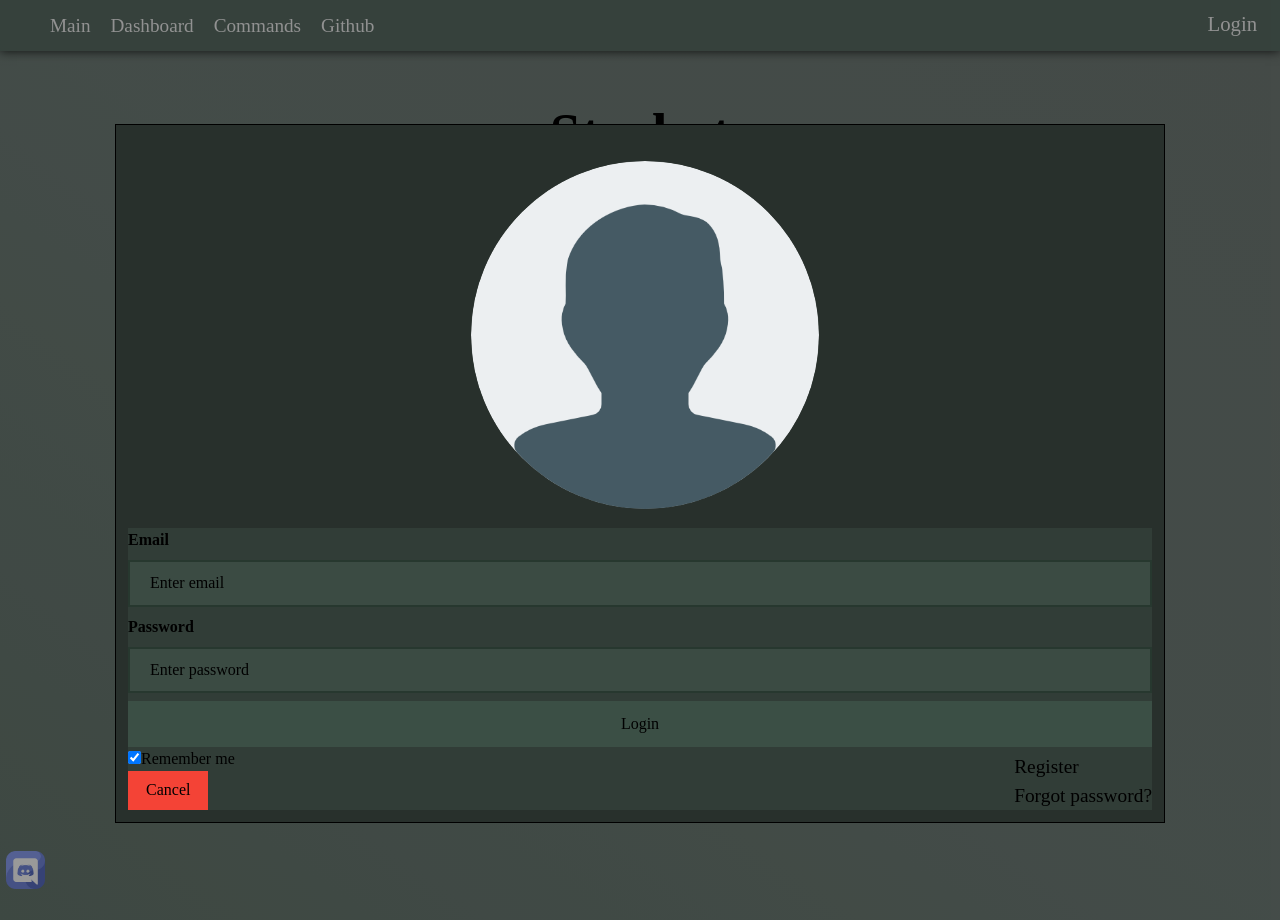
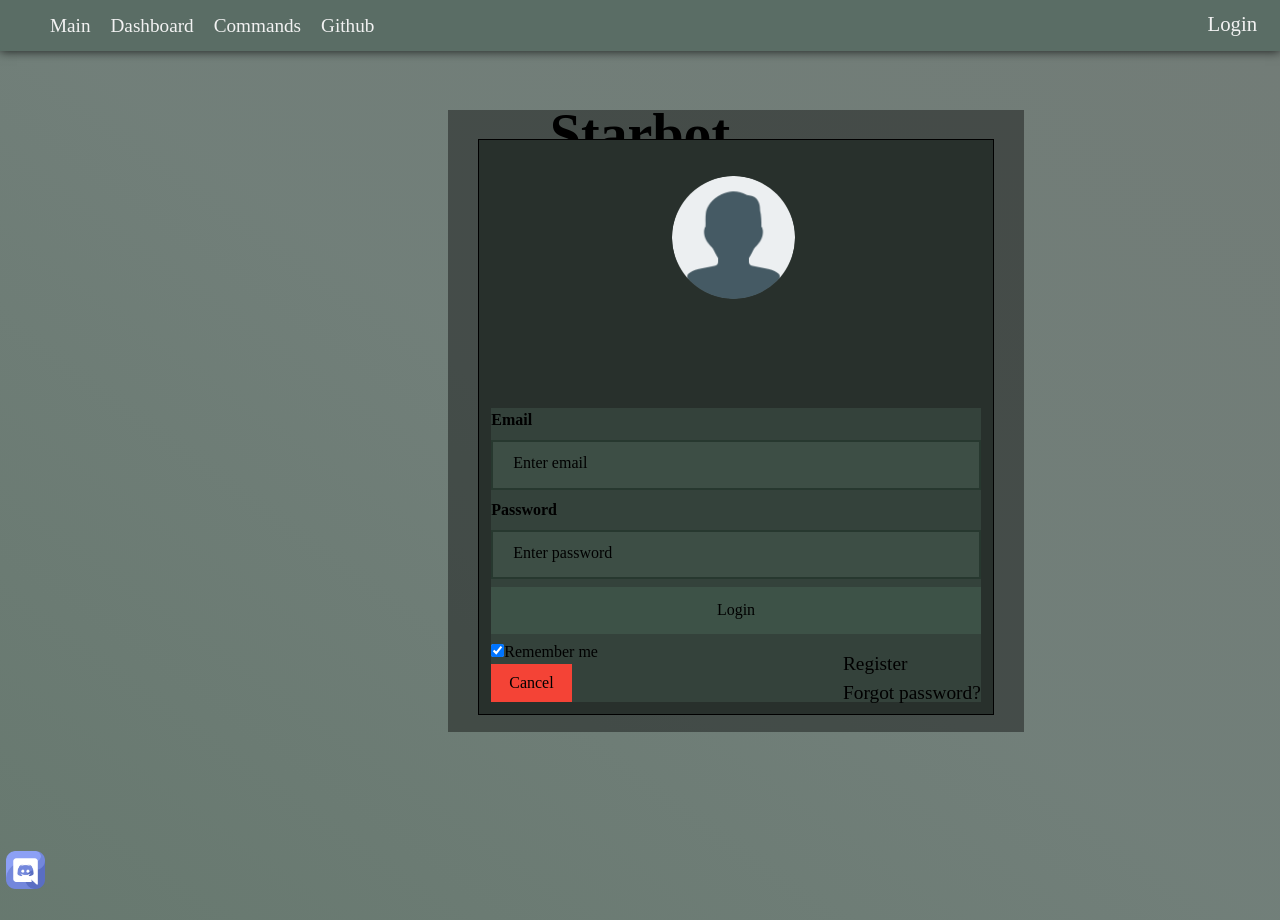
Before and after one commit to Yorboot/Starbot, a PHP site: page / in a window 1280 px wide, after a click on "Login". Run offline with PHP 8.4, Linux system fonts and the light colour scheme; some libraries are stand-ins or nearby versions.

Commit message:
Changed login form
changed the way the login form is sized

```diff
--- a/extra-files/style.css
+++ b/extra-files/style.css
@@ -176,7 +176,7 @@ button:hover {
 
 
 img.avatar {
-  width: 40%;
+  width: 100%;
   border-radius: 50%;
 }
 
@@ -194,6 +194,7 @@ span.psw {
   flex-direction: column;
 }
 .reg{
+  margin-top: 4px;
   color: black;
   text-decoration: none;
   font-size: 110%;
@@ -201,24 +202,26 @@ span.psw {
 /* The Modal*/
 .Modal {
   display: none;
-  position: fixed;
+  position: absolute;
   z-index: 1;
-  left: 0;
+  left: 35%;
   top: 0;
-  width: 100%;
-  height: 100%;
-  overflow: auto;
+  width: 36rem;
+  height: 40,3rem;
+  max-height: 90vh;
+  max-width: 90%;
+  top: 12%;
   background-color: rgb(0, 0, 0);
   background-color: rgba(0, 0, 0, 0.4);
-  padding-top: 60px;
 }
 
 /* Modal Content/Box */
 .modal-content {
   background-color: rgba(40, 48, 44, 1);
-   margin: 5% auto 15% auto;/* 5% from the top, 15% from the bottom and centered */
+   margin: 5% auto 3% auto;/* 5% from the top, 15% from the bottom and centered */
   border: 1px solid #000000;
-  width: 80%;
+  width: 85%;
+  height: 87%;
   padding: 12px;
 }
 
@@ -235,7 +238,7 @@ input[type=text],
 input[type=password] {
   background-color: rgba(71, 90, 80, 0.5);
   width: 100%;
-  padding: 12px 20px;
+  padding: 12px 20px 15px 20px;
   margin: 8px 0;
   display: inline-block;
   border: 2px solid rgb(39, 56, 47);
@@ -262,7 +265,7 @@ input[type=password] {
 }
 
 .modal-container {
-  background-color: rgba(54, 68, 61, 0.7) !important;
+  background-color: rgba(54, 68, 61, 0.9) !important;
 }
 
 ::placeholder {
@@ -274,11 +277,16 @@ input[type=password] {
   padding: 16px;
 }
 .modal-imgcontainer {
-  padding-left: 8%;
-  height: 85%;
-  width: 85%;
+  height: 25%;
+  width: 25%;
   text-align: center;
-  margin: 24px 0 12px 0;
+  margin: 24px 37% 40px 37%;
   position: relative;
 }
+.Rmb{
+  margin-top: 10px;
+}
+.margin-top{
+  margin-top: 21%;
+}
 /*media quarries*/
--- a/includes/register_page/register.php
+++ b/includes/register_page/register.php
@@ -17,7 +17,7 @@ if($_SERVER["REQUEST_METHOD"] == "POST"){
     }
     if(!file_put_contents("database.json", json_encode($data_to_save, JSON_PRETTY_PRINT), LOCK_EX)){
         $error = false;
-        header('index.html');
+        header('Location: ../index.html');
     }else{
         $error = true;
     }
--- a/index.html
+++ b/index.html
@@ -19,7 +19,7 @@
                 <li><a href="#main" class="nav-link nav-link-ltr">Main</a></li>
                 <li><a class="nav-link nav-link-ltr">Dashboard</a></li>
                 <li><a href = "includes/commands.html" class="nav-link nav-link-ltr">Commands</a></li>
-                <li><a href="" class="nav-link nav-link-ltr">Github</a></li>
+                <li><a href="https://github.com/Roy123132123/Starbot" class="nav-link nav-link-ltr">Github</a></li>
                 <li><button class="nav-link nav-link-ltr flt-right"onclick="document.getElementById('m1').style.display = 'block'">Login</button></li>
             </ul>
         </div>
@@ -39,7 +39,7 @@
                     title="Close modal"></span>
                 <img src="extra-files/images/user.png" alt="Avatar" class="avatar">
             </div>
-            <div class="modal-container">
+            <div class="modal-container margin-top">
                 <!--Email-->
                 <label for="email"><b>Email</b></label>
                 <input type="text" placeholder="Enter email" name="email" id="email" required>
@@ -50,10 +50,10 @@
                 <button type="submit" class="Login">Login</button>
                 <!--Remember me button-->
                 <label>
-                    <input type="checkbox" checked="checked" name="remember">Remember me
+                    <input class = "Rmb" type="checkbox" checked="checked" name="remember">Remember me
                 </label>
             </div>
-            <div class="modal-container " style="background-color: #f1f1f1">
+            <div class="modal-container" style="background-color: #f1f1f1">
                 <button type="button" onclick="document.getElementById('m1').style.display = 'none'"
                     class="cancelbtn">Cancel</button>
                 <div class = "flex-inline">
```
